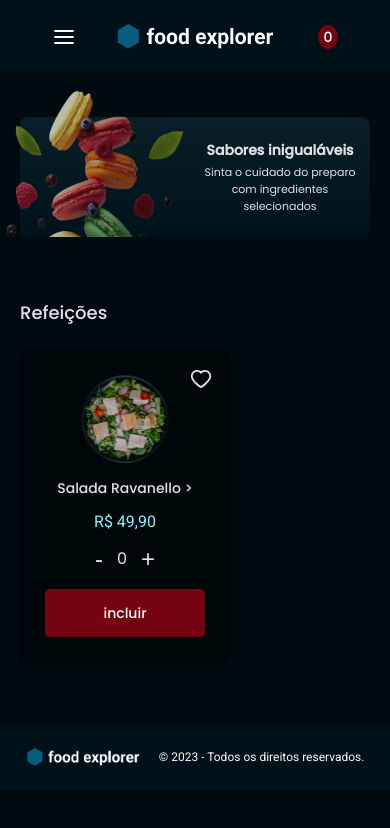
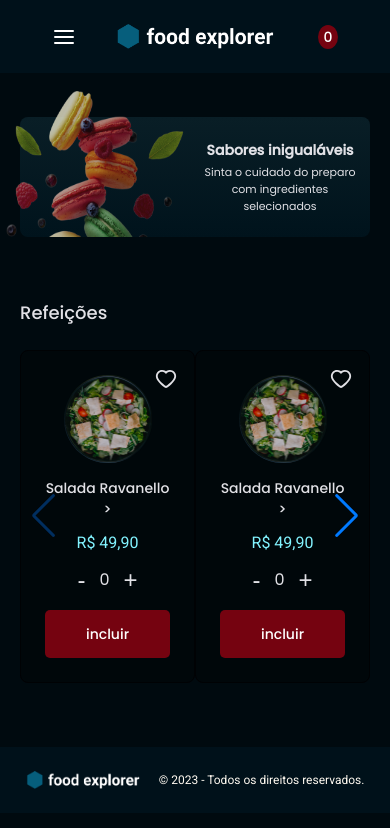
Before and after one commit to cah90/foodexplorer-frontend, a React (Vite) app: page / in a window 390 px wide. Shown: the top 828 px of the page. Built offline with nearby package versions, Linux system fonts and the light colour scheme; some icons are missing.

Commit message:
feat: added swiper library refactor: some changes on the card component for mobile and desktop

```diff
--- a/package.json
+++ b/package.json
@@ -15,7 +15,8 @@
     "react-dom": "^18.2.0",
     "react-icons": "^4.10.1",
     "react-router-dom": "^6.15.0",
-    "styled-components": "^6.0.7"
+    "styled-components": "^6.0.7",
+    "swiper": "^10.2.0"
   },
   "devDependencies": {
     "@types/react": "^18.0.28",
--- a/src/components/Card/styles.js
+++ b/src/components/Card/styles.js
@@ -52,6 +52,8 @@ export const Container = styled.div`
 		color: ${({ theme }) => theme.COLORS.LIGHT_300};
 		font-size: 1.4rem;
 		font-weight: 500;
+
+		text-align: center;
 	}
 
 	> span {
@@ -63,7 +65,7 @@ export const Container = styled.div`
 	}
 
 	@media (min-width: 1024px) {
-		max-width: 30rem;
+		max-width: 30.4rem;
 		padding: 2.4rem;
 
 		.add-items {
@@ -93,6 +95,12 @@ export const Container = styled.div`
 
 		> span {
 			font-size: 3.2rem;
+
+			margin: 1.5rem 0;
+		}
+
+		div[type="button"] {
+			max-width: 9rem;
 		}
 	}
 `
--- a/src/pages/Home/index.jsx
+++ b/src/pages/Home/index.jsx
@@ -3,6 +3,11 @@ import { Wrapper, Hero, Section } from "./styles"
 import { Header } from "../../components/Header"
 import { Footer } from "../../components/Footer"
 import { Card } from "../../components/Card"
+
+import { Swiper, SwiperSlide } from "swiper/react"
+import { Navigation } from "swiper/modules"
+import "swiper/css"
+import "swiper/css/navigation"
 
 export function Home() {
 	return (
@@ -24,9 +29,36 @@ export function Home() {
 				<Section>
 					<h2>Refeições</h2>
 
-					<div className="cards">
-						<Card />
-					</div>
+					<Swiper
+						navigation={true}
+						modules={[Navigation]}
+						slidesPerView={2}
+						breakpoints={{
+							768: {
+								slidesPerView: 3,
+							},
+							1024: {
+								slidesPerView: 3,
+							},
+						}}
+						className="cards"
+					>
+						<SwiperSlide>
+							<Card />
+						</SwiperSlide>
+						<SwiperSlide>
+							<Card />
+						</SwiperSlide>
+						<SwiperSlide>
+							<Card />
+						</SwiperSlide>
+						<SwiperSlide>
+							<Card />
+						</SwiperSlide>
+						<SwiperSlide>
+							<Card />
+						</SwiperSlide>
+					</Swiper>
 				</Section>
 			</Wrapper>
 
--- a/src/pages/Home/styles.js
+++ b/src/pages/Home/styles.js
@@ -106,6 +106,8 @@ export const Hero = styled.div`
 `
 
 export const Section = styled.section`
+	margin-bottom: 6.4rem;
+
 	h2 {
 		font-size: 1.8rem;
 		font-weight: 500;
@@ -114,6 +116,11 @@ export const Section = styled.section`
 		margin-bottom: 2.4rem;
 	}
 
+	.cards {
+		display: flex;
+		gap: 5.5rem;
+	}
+
 	@media (min-width: 1024px) {
 		h2 {
 			font-size: 3.2rem;
```
Also changed, not shown: 1 other file (tests, documents, lock files or other folders).
